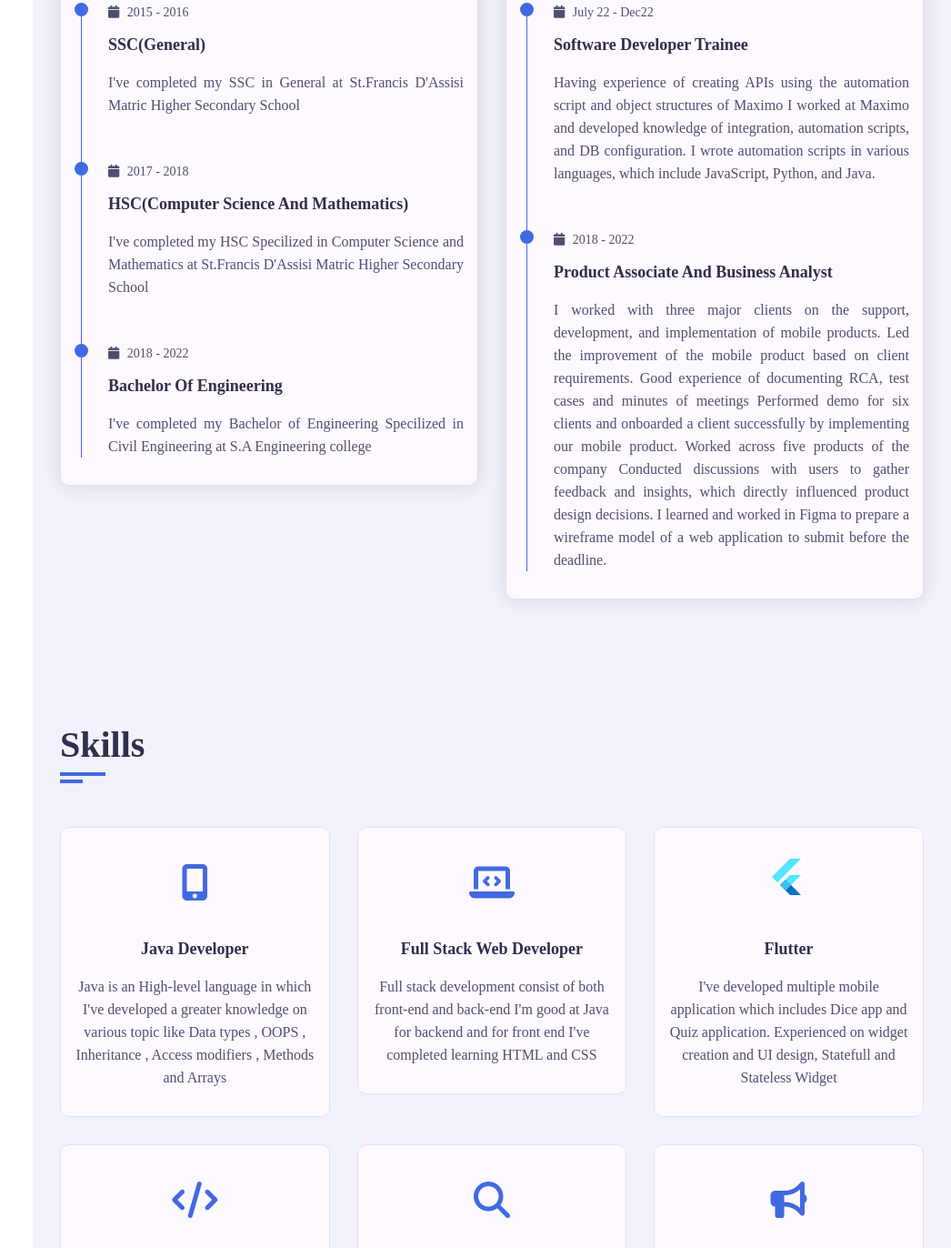
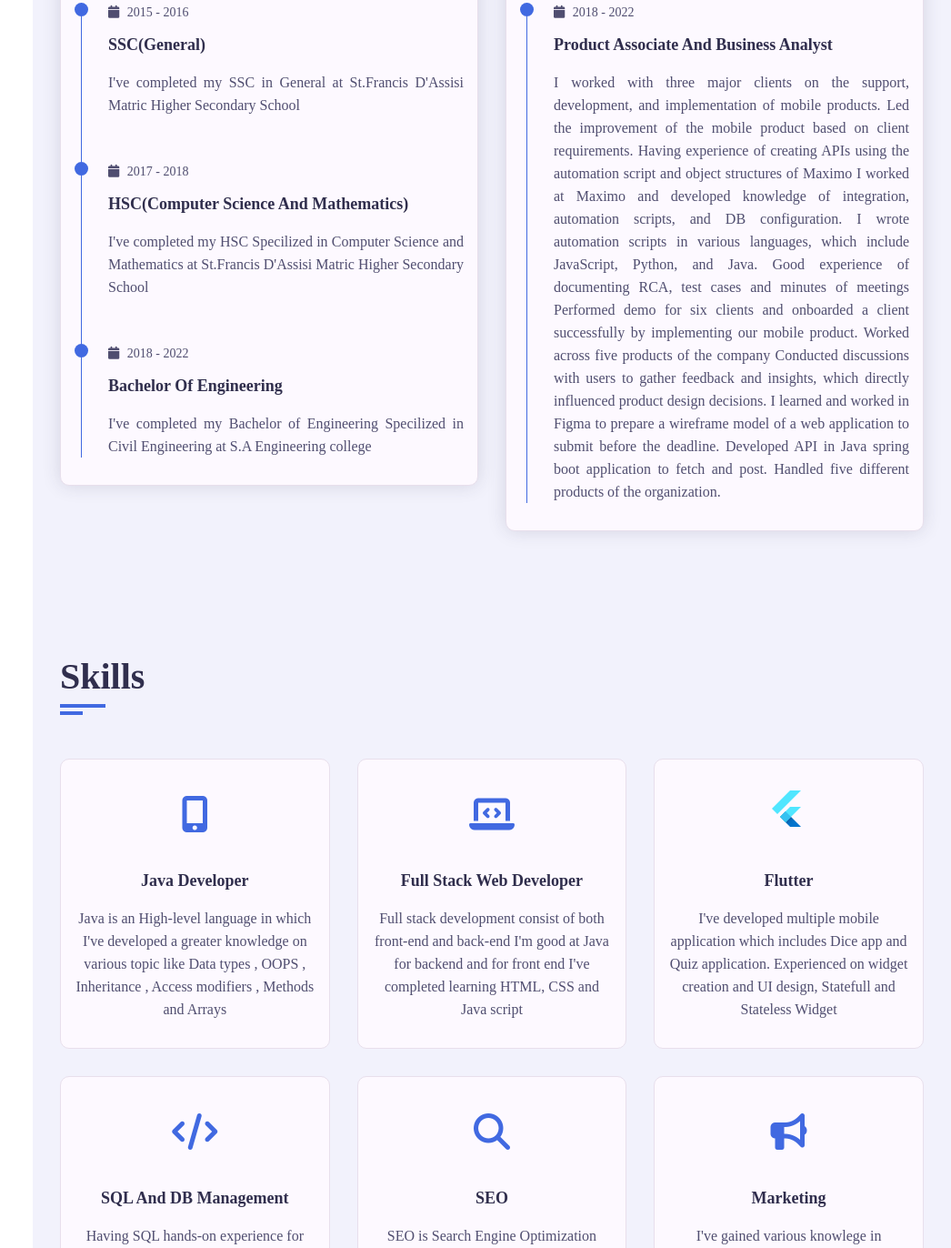
Before and after one commit to AnbuAK/Personal_portfolio, a website: page index.html in a window 1280 px wide. Shown: the part 1852-3224 px from the top of the page at 91% size, without its empty margins (234-1280 px from the left). Drawn offline with nearby package versions, Linux system fonts and the light colour scheme; a web font is replaced by a local one.

Commit message:
Update index.html

```diff
--- a/index.html
+++ b/index.html
@@ -82,7 +82,7 @@
                             <div class="personal-info padd-15">
                                 <div class="row">
                                     <div class="info-item padd-15">
-                                        <p>Birthday : <span>23 Nov 2000</span></p>
+                                        <p>DOB : <span>23 Nov 2000</span></p>
                                     </div>
                                     <div class="info-item padd-15">
                                         <p>Age : <span>23</span></p>
@@ -205,7 +205,7 @@
                                     <div class="timeline-box padd-15">
                                         <div class="timeline shadow-dark">
                                             <!--====timeline item====-->
-                                            <div class="timeline-item">
+<!--                                             <div class="timeline-item">
                                                 <div class="circle-dot"></div>
                                                     <h3 class="timeline-date">
                                                         <i class="fa fa-calendar"></i> July 22 - Dec22
@@ -215,7 +215,7 @@
                                                         I worked at Maximo and developed knowledge of integration, automation scripts, and DB configuration.
                                                         I wrote automation scripts in various languages, which include JavaScript, Python, and Java.</p>
 
-                                            </div>
+                                            </div> -->
                                             <!--====timeline item====-->
                                             <div class="timeline-item">
                                                 <div class="circle-dot"></div>
@@ -225,13 +225,16 @@
                                                     <h4 class="timeline-title">Product Associate and Business Analyst</h4>
                                                     <p class="timeline-text">I worked with three major clients on the support, development, and implementation of mobile products.
                                                         Led the improvement of the mobile product based on client requirements.
+                                                        Having experience of creating APIs using the automation script and object structures of Maximo
+                                                        I worked at Maximo and developed knowledge of integration, automation scripts, and DB configuration.
+                                                        I wrote automation scripts in various languages, which include JavaScript, Python, and Java.
                                                         Good experience of documenting RCA, test cases and minutes of meetings
                                                         Performed demo for six clients and onboarded a client successfully by implementing our mobile product.
                                                         Worked across five products of the company
                                                         Conducted discussions with users to gather feedback and insights, which directly influenced product design
                                                         decisions.
                                                         I learned and worked in Figma to prepare a wireframe model of a web application to submit before the
-                                                        deadline.
+                                                        deadline. Developed API in Java spring boot application to fetch and post. Handled five different products of the organization.
                                             </div>
                                         </div>
                                     </div>
@@ -271,7 +274,7 @@
                             <i class="fa fa-laptop-code"></i>
                         </div>
                         <h4>Full Stack Web Developer</h4>
-                        <p>Full stack development consist of both front-end and back-end I'm good at Java for backend and for front end I've completed learning HTML and CSS </p>
+                        <p>Full stack development consist of both front-end and back-end I'm good at Java for backend and for front end I've completed learning HTML, CSS and Java script</p>
                     </div>
                 </div>
                 <!--======Service item ends=====-->
```
